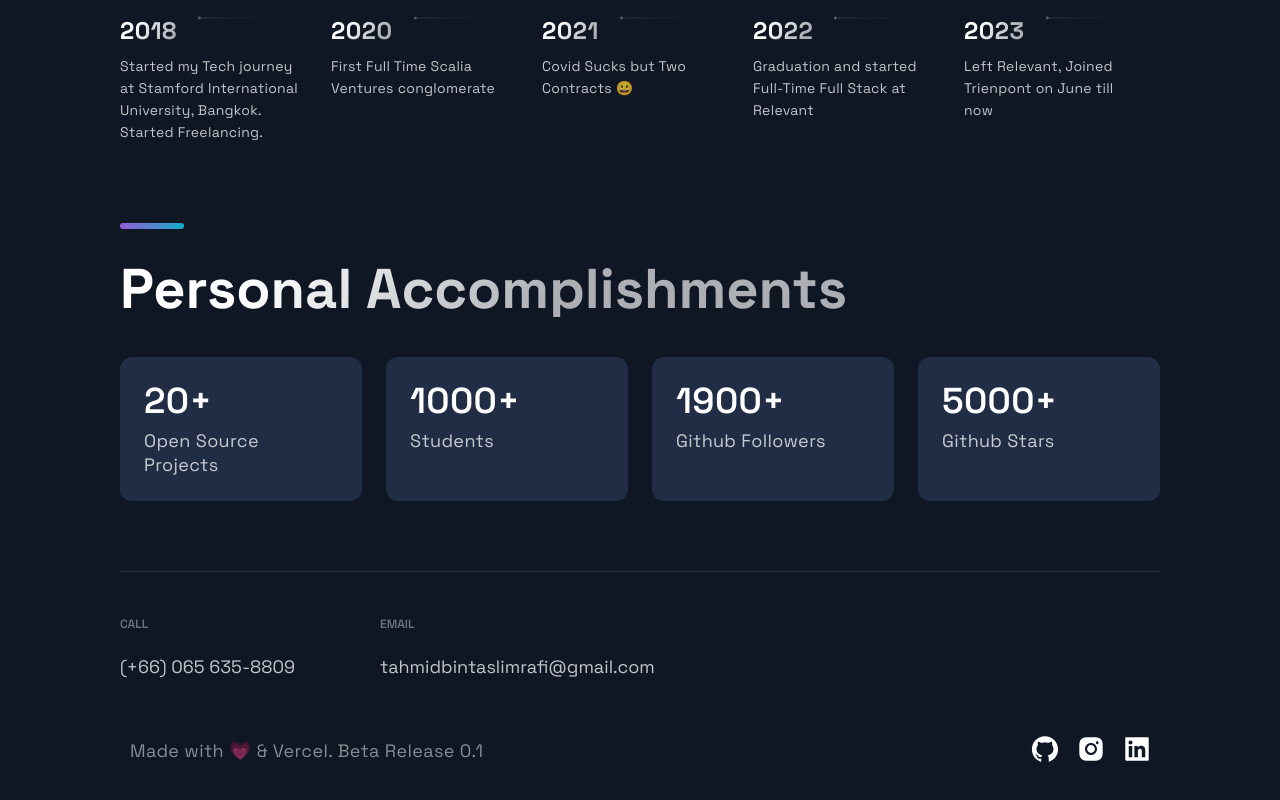
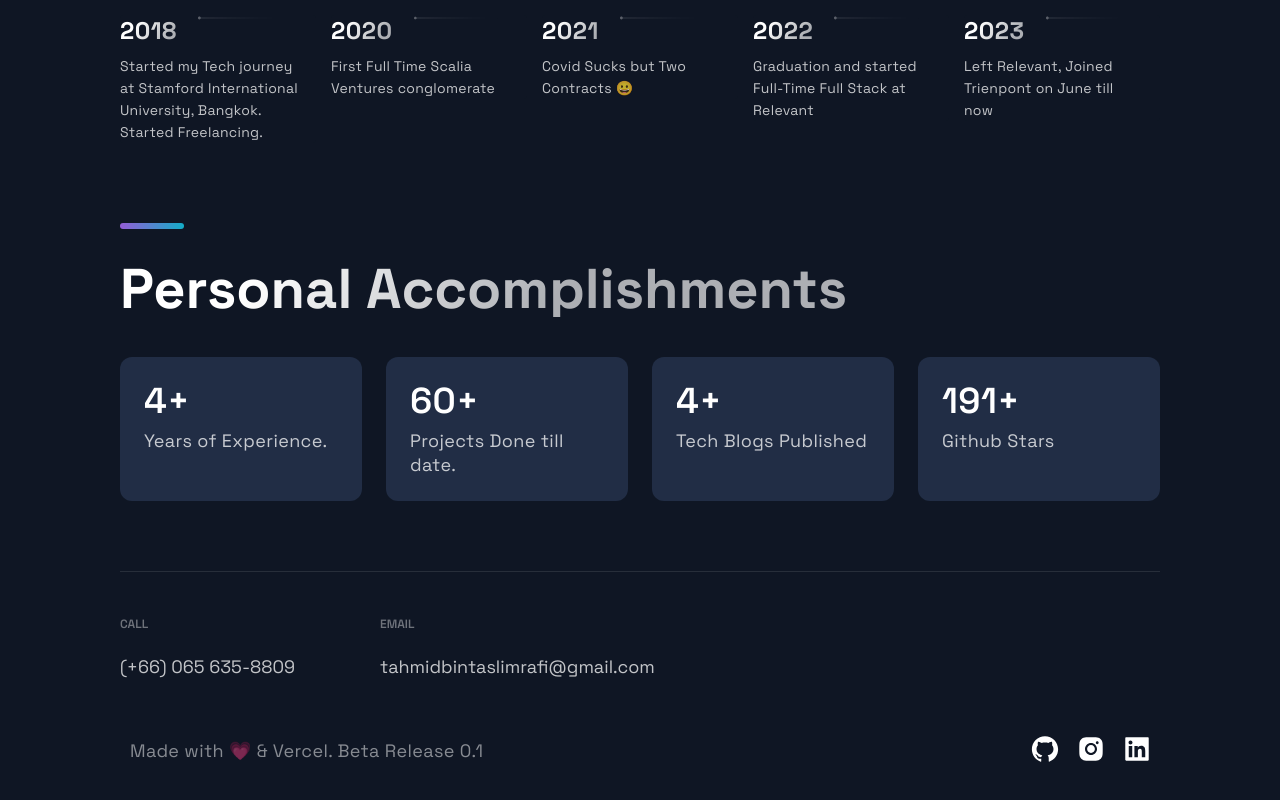
Before and after one commit to tahmidbintaslim/tahmid.github.io, a Next.js app: page / in a window 1280 px wide. Shown: the part 3249-4049 px from the top of the page. Built offline with nearby package versions, Linux system fonts and the light colour scheme.

Commit message:
Personal Accomplishment

```diff
--- a/src/components/Accomplishments/Accomplishments.js
+++ b/src/components/Accomplishments/Accomplishments.js
@@ -5,10 +5,10 @@ import { Box, Boxes, BoxNum, BoxText } from './AccomplishmentsStyles';
 
 // we kept the data inside our file instead of putting it on constants because it contains just 6 lines.
 const data = [
-  { number: 20, text: 'Open Source Projects'},
-  { number: 1000, text: 'Students', },
-  { number: 1900, text: 'Github Followers', },
-  { number: 5000, text: 'Github Stars', }
+  { number: 4, text: 'Years of Experience.'},
+  { number: 60, text: 'Projects Done till date.', },
+  { number: 4, text: 'Tech Blogs Published', },
+  { number: 191, text: 'Github Stars', }
 ];
 
 const Accomplishments = () => (
```
